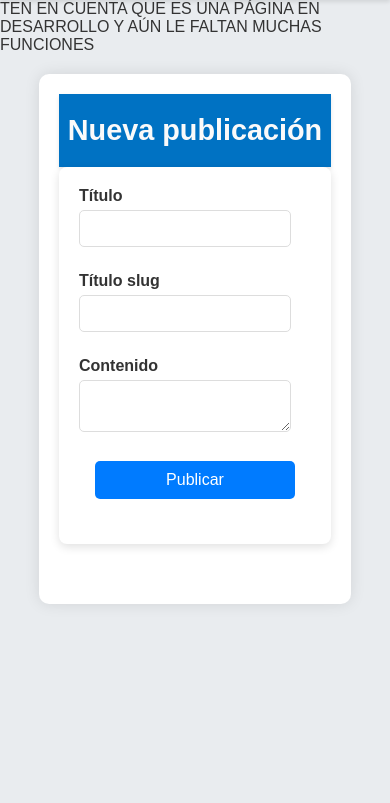
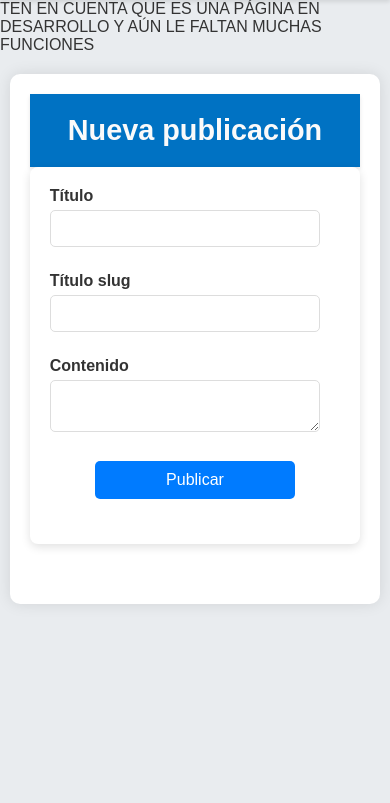
Before and after one commit to isaoasis/joel, a Flask app: page /admin/post/ in a window 390 px wide. Shown: the part 125-928 px from the top of the page. Run offline with Flask 3, Linux system fonts and the light colour scheme; a user stored in the database is signed in.

Commit message:
Update main.css

```diff
--- a/page/static/css/main.css
+++ b/page/static/css/main.css
@@ -299,4 +299,10 @@ footer {
     .nav-header-links ul li {
         margin: 0 0;
     }
+    .container {
+        width: 95%;
+    }
+    .profile-container{
+        width: 100%;
+    }
 }
```
